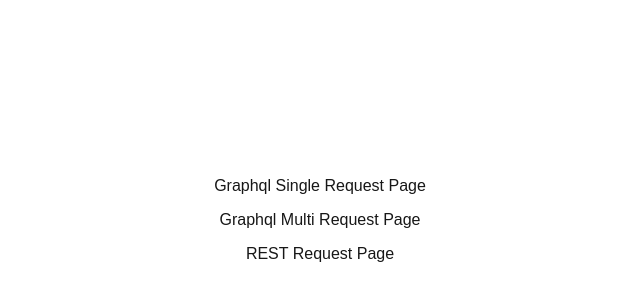
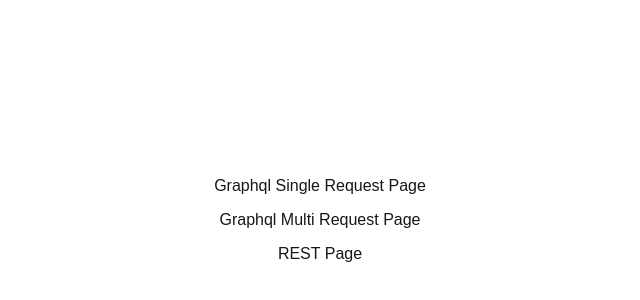
Before and after one commit to KazukiHayase/app-router-apollo-client-catch-up, a Next.js app: page / in a window 1280 px wide. Shown: the part 180-480 px from the top of the page, without its empty margins (320-960 px from the left). Built offline with nearby package versions, Linux system fonts and the light colour scheme.

Commit message:
rename rest request

```diff
--- a/app/page.tsx
+++ b/app/page.tsx
@@ -5,7 +5,7 @@ export default async function Page() {
     <>
       <Link href="/graphql-single-request">Graphql Single Request Page</Link>
       <Link href="/graphql-multi-request">Graphql Multi Request Page</Link>
-      <Link href="/rest-request">REST Request Page</Link>
+      <Link href="/rest">REST Page</Link>
     </>
   );
 }
```
Also changed, not shown: app/rest/page.tsx (renamed from app/rest-request/page.tsx).
